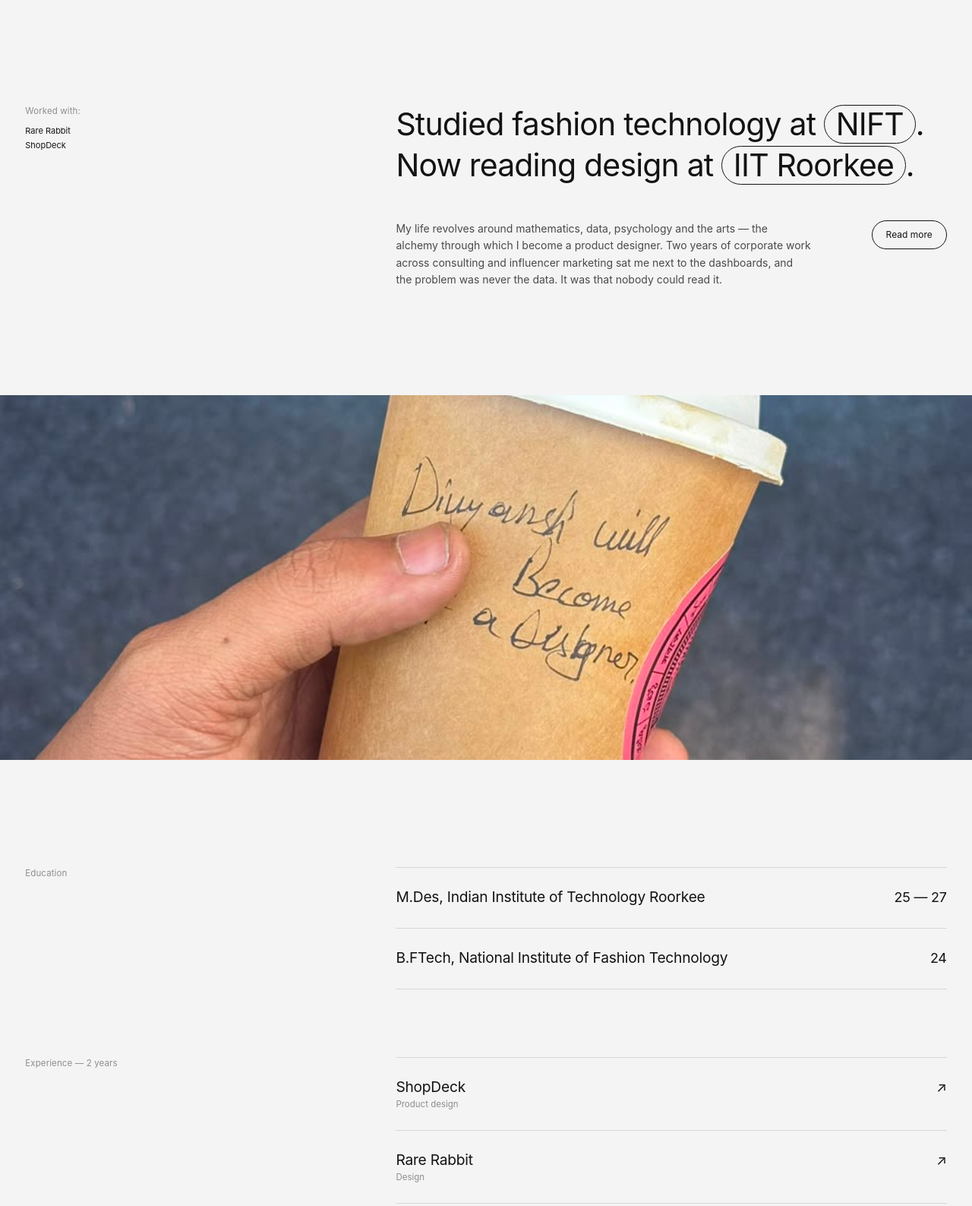
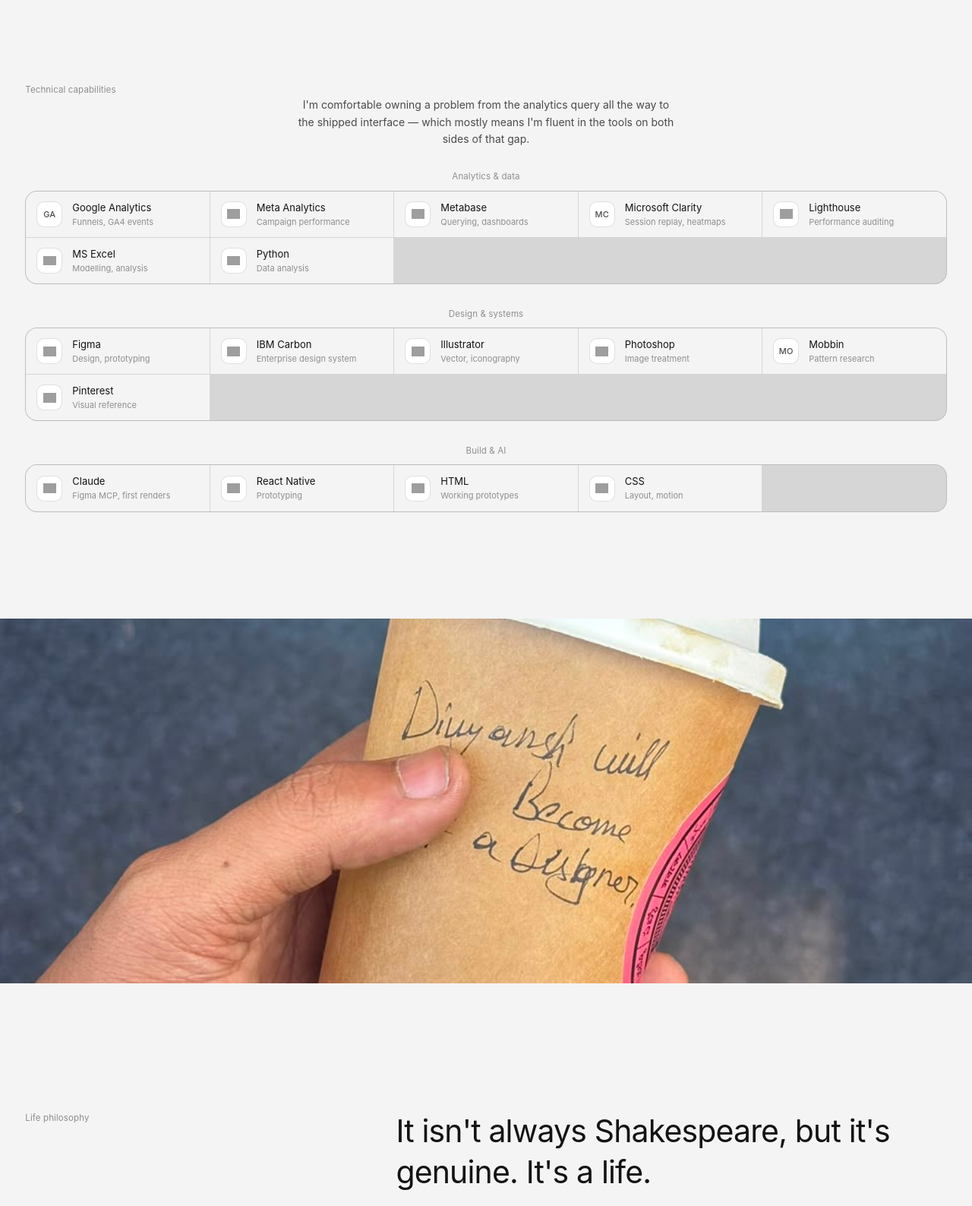
Before and after one commit to divyanshwins/divyansh-portfolio-v2, a website: page index.html in a window 1280 px wide. Shown: the part 3680-5267 px from the top of the page at 76% size. Drawn offline with Linux system fonts and the light colour scheme; grey boxes are pictures that could not be loaded; a web font is replaced by a local one.

Commit message:
change random

```diff
--- a/index.html
+++ b/index.html
@@ -171,6 +171,11 @@
 /* ---------- ledgers ---------- */
 .led-block { padding-top: clamp(70px, 11vw, 165px); }
 .led-block + .led-block { padding-top: clamp(44px, 7vw, 100px); }
+
+/* ---------- capabilities ---------- */
+.capwrap > .body { max-width: 56ch; margin-inline: auto; text-align: center; }
+.cap-set + .cap-set { margin-top: clamp(20px, 2.4vw, 32px); }
+.cap-set .label { margin-bottom: 9px; text-align: center; }
 </style>
 </head>
 
@@ -340,33 +345,49 @@
       </div>
     </section>
 
-    <!-- ============ STATEMENT ============ -->
-    <section class="stmt wrap spine" aria-labelledby="stmt-h">
-      <div class="rail">
-        <span class="label">Worked with:</span>
-        <ul>
-          <li>Rare Rabbit</li>
-          <li>ShopDeck</li>
-        </ul>
-      </div>
+    <!-- ============ CAPABILITIES ============ -->
+    <section class="led-block wrap" aria-labelledby="cap-h">
+      <h2 class="label" id="cap-h">Technical capabilities</h2>
+      <div class="capwrap">
+        <p class="body" style="margin-bottom:clamp(20px,2.4vw,30px)" data-r>
+          I'm comfortable owning a problem from the analytics query all the way
+          to the shipped interface &mdash; which mostly means I'm fluent in the
+          tools on both sides of that gap.
+        </p>
 
-      <div>
-        <h2 class="d-l" id="stmt-h" data-r>
-          Studied fashion technology at
-          <span class="ring">NIFT</span>.
-          Now reading design at
-          <span class="ring">IIT Roorkee</span>.
-        </h2>
+        <div class="cap-set" data-r>
+          <p class="label">Analytics &amp; data</p>
+          <div class="tools">
+            <span class="tool"><span class="ico" data-m="GA"><img src="https://cdn.jsdelivr.net/npm/simple-icons@13/icons/googleanalytics.svg" alt="" loading="lazy" onerror="this.remove()"></span><span class="tn">Google Analytics<small>Funnels, GA4 events</small></span></span>
+            <span class="tool"><span class="ico" data-m="MT"><img src="https://cdn.jsdelivr.net/npm/simple-icons@13/icons/meta.svg" alt="" loading="lazy" onerror="this.remove()"></span><span class="tn">Meta Analytics<small>Campaign performance</small></span></span>
+            <span class="tool"><span class="ico" data-m="MB"><img src="https://cdn.jsdelivr.net/npm/simple-icons@13/icons/metabase.svg" alt="" loading="lazy" onerror="this.remove()"></span><span class="tn">Metabase<small>Querying, dashboards</small></span></span>
+            <span class="tool"><span class="ico" data-m="MC"></span><span class="tn">Microsoft Clarity<small>Session replay, heatmaps</small></span></span>
+            <span class="tool"><span class="ico" data-m="LH"><img src="https://cdn.jsdelivr.net/npm/simple-icons@13/icons/lighthouse.svg" alt="" loading="lazy" onerror="this.remove()"></span><span class="tn">Lighthouse<small>Performance auditing</small></span></span>
+            <span class="tool"><span class="ico" data-m="XL"><img src="https://cdn.jsdelivr.net/npm/simple-icons@13/icons/microsoftexcel.svg" alt="" loading="lazy" onerror="this.remove()"></span><span class="tn">MS Excel<small>Modelling, analysis</small></span></span>
+            <span class="tool"><span class="ico" data-m="PY"><img src="https://cdn.jsdelivr.net/npm/simple-icons@13/icons/python.svg" alt="" loading="lazy" onerror="this.remove()"></span><span class="tn">Python<small>Data analysis</small></span></span>
+          </div>
+        </div>
 
-        <div class="stmt-tail" data-r>
-          <p class="body">
-            My life revolves around mathematics, data, psychology and the arts
-            &mdash; the alchemy through which I become a product designer.
-            Two years of corporate work across consulting and influencer
-            marketing sat me next to the dashboards, and the problem was never
-            the data. It was that nobody could read it.
-          </p>
-          <a class="pill" href="about.html">Read more</a>
+        <div class="cap-set" data-r>
+          <p class="label">Design &amp; systems</p>
+          <div class="tools">
+            <span class="tool"><span class="ico" data-m="FI"><img src="https://cdn.jsdelivr.net/npm/simple-icons@13/icons/figma.svg" alt="" loading="lazy" onerror="this.remove()"></span><span class="tn">Figma<small>Design, prototyping</small></span></span>
+            <span class="tool"><span class="ico" data-m="IBM"><img src="https://cdn.jsdelivr.net/npm/simple-icons@13/icons/ibm.svg" alt="" loading="lazy" onerror="this.remove()"></span><span class="tn">IBM Carbon<small>Enterprise design system</small></span></span>
+            <span class="tool"><span class="ico" data-m="AI"><img src="https://cdn.jsdelivr.net/npm/simple-icons@13/icons/adobeillustrator.svg" alt="" loading="lazy" onerror="this.remove()"></span><span class="tn">Illustrator<small>Vector, iconography</small></span></span>
+            <span class="tool"><span class="ico" data-m="PS"><img src="https://cdn.jsdelivr.net/npm/simple-icons@13/icons/adobephotoshop.svg" alt="" loading="lazy" onerror="this.remove()"></span><span class="tn">Photoshop<small>Image treatment</small></span></span>
+            <span class="tool"><span class="ico" data-m="MO"></span><span class="tn">Mobbin<small>Pattern research</small></span></span>
+            <span class="tool"><span class="ico" data-m="PI"><img src="https://cdn.jsdelivr.net/npm/simple-icons@13/icons/pinterest.svg" alt="" loading="lazy" onerror="this.remove()"></span><span class="tn">Pinterest<small>Visual reference</small></span></span>
+          </div>
+        </div>
+
+        <div class="cap-set" data-r>
+          <p class="label">Build &amp; AI</p>
+          <div class="tools">
+            <span class="tool"><span class="ico" data-m="CL"><img src="https://cdn.jsdelivr.net/npm/simple-icons@13/icons/claude.svg" alt="" loading="lazy" onerror="this.remove()"></span><span class="tn">Claude<small>Figma MCP, first renders</small></span></span>
+            <span class="tool"><span class="ico" data-m="RN"><img src="https://cdn.jsdelivr.net/npm/simple-icons@13/icons/react.svg" alt="" loading="lazy" onerror="this.remove()"></span><span class="tn">React Native<small>Prototyping</small></span></span>
+            <span class="tool"><span class="ico" data-m="HT"><img src="https://cdn.jsdelivr.net/npm/simple-icons@13/icons/html5.svg" alt="" loading="lazy" onerror="this.remove()"></span><span class="tn">HTML<small>Working prototypes</small></span></span>
+            <span class="tool"><span class="ico" data-m="CS"><img src="https://cdn.jsdelivr.net/npm/simple-icons@13/icons/css.svg" alt="" loading="lazy" onerror="this.remove()"></span><span class="tn">CSS<small>Layout, motion</small></span></span>
+          </div>
         </div>
       </div>
     </section>
@@ -376,33 +397,15 @@
       <img src="assets/images/about/desk.jpg" alt="Divyansh's desk setup">
     </div>
 
-    <!-- ============ EDUCATION ============ -->
-    <section class="led-block wrap spine" aria-labelledby="edu-h">
-      <h2 class="label" id="edu-h">Education</h2>
-      <div class="ledger" data-r>
-        <div class="row">
-          <span class="t">M.Des, Indian Institute of Technology Roorkee</span>
-          <span class="v">25 &mdash; 27</span>
-        </div>
-        <div class="row">
-          <span class="t">B.FTech, National Institute of Fashion Technology</span>
-          <span class="v">24</span>
-        </div>
+    <!-- ============ PHILOSOPHY ============ -->
+    <section class="stmt wrap spine" aria-labelledby="phil-h">
+      <div class="rail">
+        <span class="label">Life philosophy</span>
       </div>
-    </section>
-
-    <!-- ============ EXPERIENCE ============ -->
-    <section class="led-block wrap spine" aria-labelledby="exp-h">
-      <h2 class="label" id="exp-h">Experience &mdash; 2 years</h2>
-      <div class="ledger" data-r>
-        <div class="row">
-          <span class="t">ShopDeck<small>Product design</small></span>
-          <span class="v">&#8599;</span>
-        </div>
-        <div class="row">
-          <span class="t">Rare Rabbit<small>Design</small></span>
-          <span class="v">&#8599;</span>
-        </div>
+      <div>
+        <h2 class="d-l" id="phil-h" data-r>
+          It isn't always Shakespeare, but it's genuine. It's a life.
+        </h2>
       </div>
     </section>
 
```
